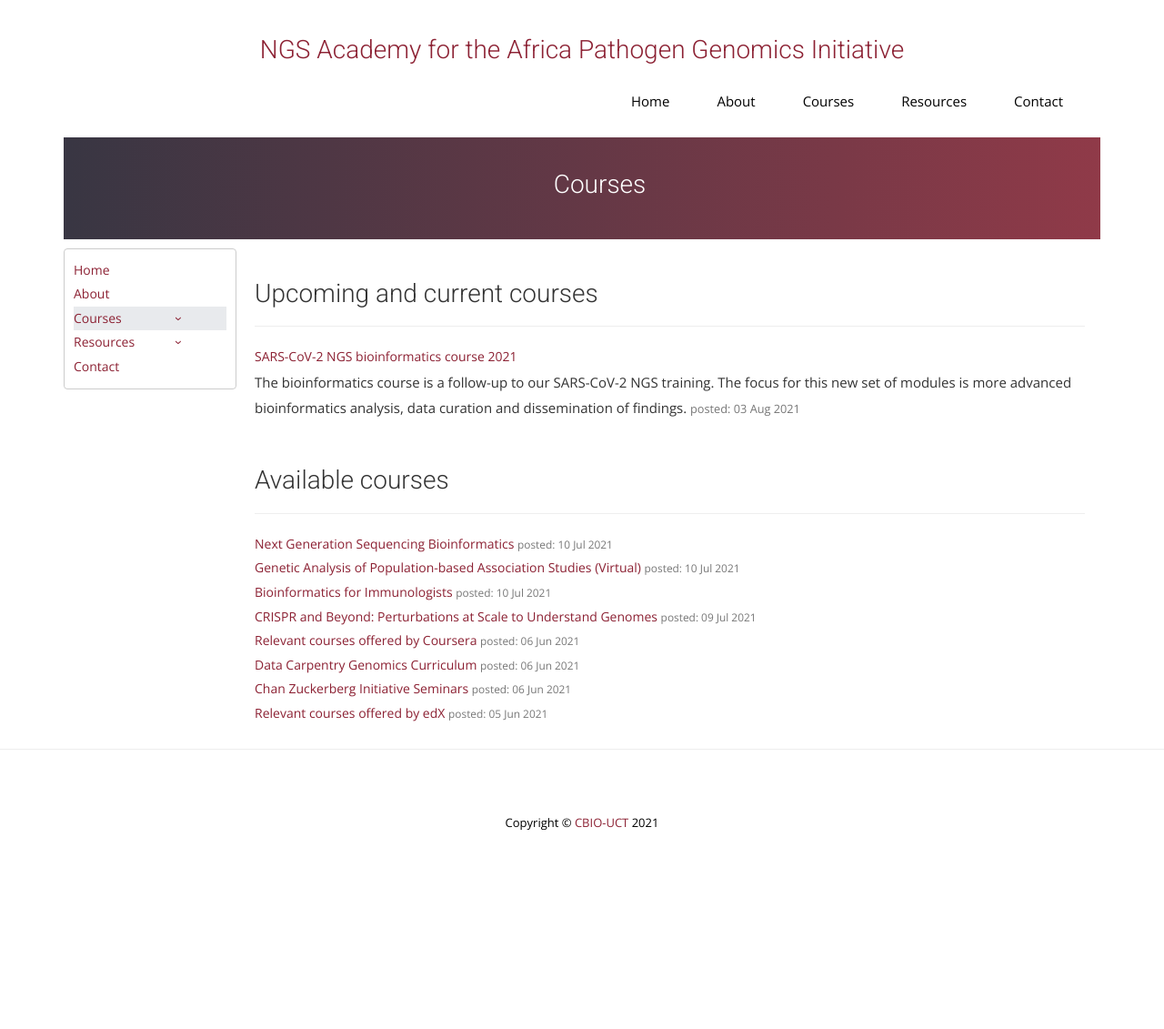
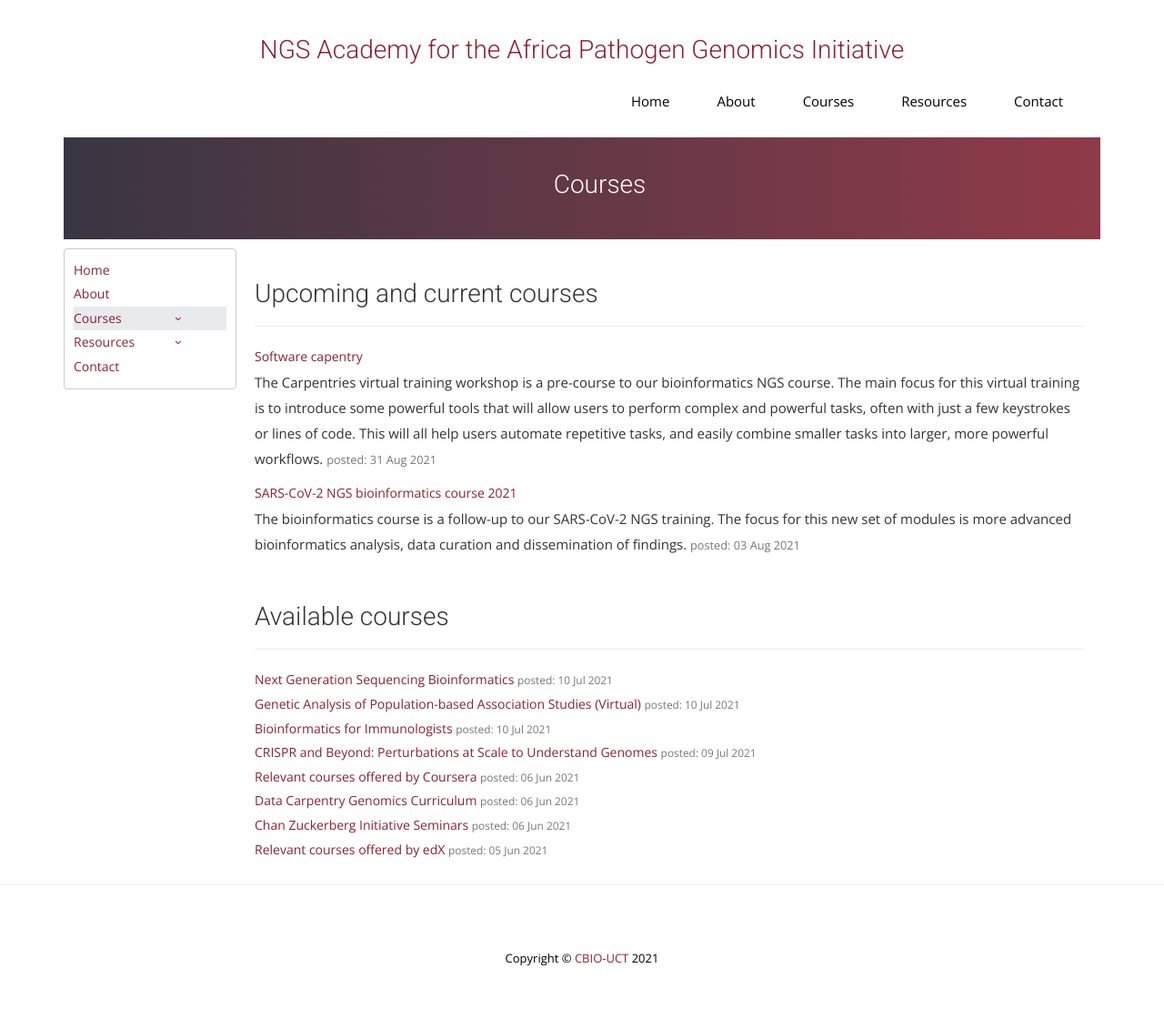
Before and after one commit to uct-cbio/ngs-academy, a Jekyll site: the page built from courses.html, in a window 1280 px wide. Shown: the whole page at 91% size. Built offline with Jekyll 4.4.1, drawn with Linux system fonts in a browser that asks for light colours; nearby versions of some CDN libraries; some web fonts are replaced; comment, search, counter and statistics services are not loaded; before the commit the page ends 982 px from its top, so only the background shows below that.

Commit message:
added soft capentries page

```diff
--- /dev/null
+++ b/_posts/2021-09-01-Software-Capentries-Course-2021.md
@@ -0,0 +1,81 @@
+---
+layout: default
+title:  "Software capentry"
+date: 2021-08-31
+main_menu: courses
+permalink: /:year/:title
+category: upcoming
+course_overview : The Carpentries virtual training workshop is a pre-course to our bioinformatics NGS course. The main focus for this virtual training is to introduce some powerful tools that will allow users to perform complex and powerful tasks, often with just a few keystrokes or lines of code. This will all help users automate repetitive tasks, and easily combine smaller tasks into larger, more powerful workflows.
+start_date: 2021-06-28
+end_date: 2021-07-22
+group: group1
+---
+
+<!-- ### SARS-CoV-2 NGS bioinformatics course 2021 -->
+The NGS Academy forms part of the Africa PGI. This initiative is funded by the Bill & Melinda Gates Foundation. Our training initiatives are carried out in partnership with the African Society for Laboratory Medicine (ASLM).
+<hr>
+
+<!-- <b>Course outline:</b> [ SARS-CoV-2 NGS Bioinformatics Course 2021]({{ site.url }}/docs/course_outline.pdf) -->
+
+<p align="left"><b >Course overview:</b></p>
+
+ <p align="left"> The Carpentries virtual training workshop is a pre-course to our <a href="{{ site.baseurl }}2021/SARS-CoV-2-NGS-Bioinformatics-Course-2021" target="_blank"> bioinformatics NGS course</a>. The main focus for this virtual training is to introduce some powerful tools that will allow users to perform complex and powerful tasks, often with just a few keystrokes or lines of code. This will all help users automate repetitive tasks, and easily combine smaller tasks into larger, more powerful workflows.
+ <p>
+
+
+
+<p align="left"><b class="text-left">The virtual training will cover:</b></p>
+
+<div class="row">
+    <div class="col-sm-6">
+     <div><img alt="..." src="{{ site.baseurl }}img/soft_carpt.png" />
+    <!-- <p class="small"> Source: CBIO UCT</p> -->
+  </div>
+    </div>
+    <div class="col-sm-6">
+    <div>
+    <b>Please note</b>: you DO NOT NEED to have experience with any particular software. All prerequisites will be addressed during the online training, during the pre-course workshop or links will be provided to introductory material. <br>
+<a class="btn btn-secondary btn-lg" href="#" role="button" target="_blank">Click here to apply</a>
+    </div>
+    </div>
+  </div>
+
+
+<h3>Logistics: </h3>
+<hr>
+
+<ol class="list-unstyled">
+
+ <li><b>Venue of course</b>: Online through Zoom </li>
+
+
+<li><b>Dates for the course:</b> 5-7 October 2021</li>
+
+<!--
+<li><b>Course organisers:</b> Tony Li, Kirsty Lee Garson, Perceval Maturure and Prof Nicola Mulder</li> -->
+
+
+<li><b>Participation:</b> The course is available to any participant who is able to attend the Zoom sessions and the interactive hours with the course instructors for the days of the course</li>
+
+
+<!-- <li><b>Course sponsors</b>: TBA</li> -->
+
+<u><li><b>Participant applications</b></li></u>
+
+<li><b>Registration for participants opens:</b> 13 September 2021</li>
+
+<li><b>Registration for participants closes:</b> 25 September 2021</li>
+
+<!-- <li><b>Notification date for successful Applicants:</b> </li> -->
+</ol>
+
+<b>Objectives and expected outcomes:</b>
+
+<ol>
+<li>The Carpentries virtual training workshop is 3 hours a day for 3 days, designed with the utilization of
+Unix/Command lines, which are fundamental to a wide range of advanced computing tasks, including
+many of the high-performance computing. The lessons covered will introduce the participants to some
+powerful new tools and upskill themselves in the more advanced computational area of Bioinformatics.
+The training includes live Q&A sessions with experts over Zoom, group discussions.</li>
+
+</ol>
```
Also changed, not shown: _posts/2021-08-03-SARS-CoV-2-NGS-Bioinformatics-Course-2021.md (+1 -1 lines).
